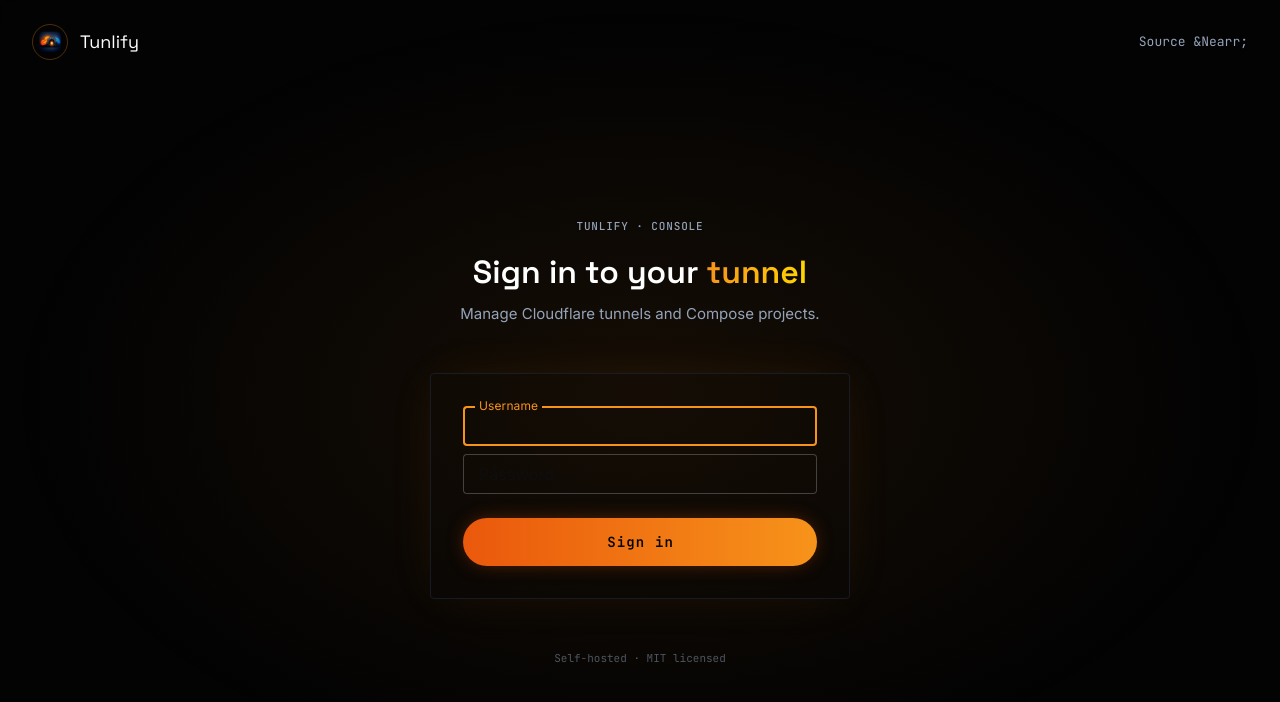
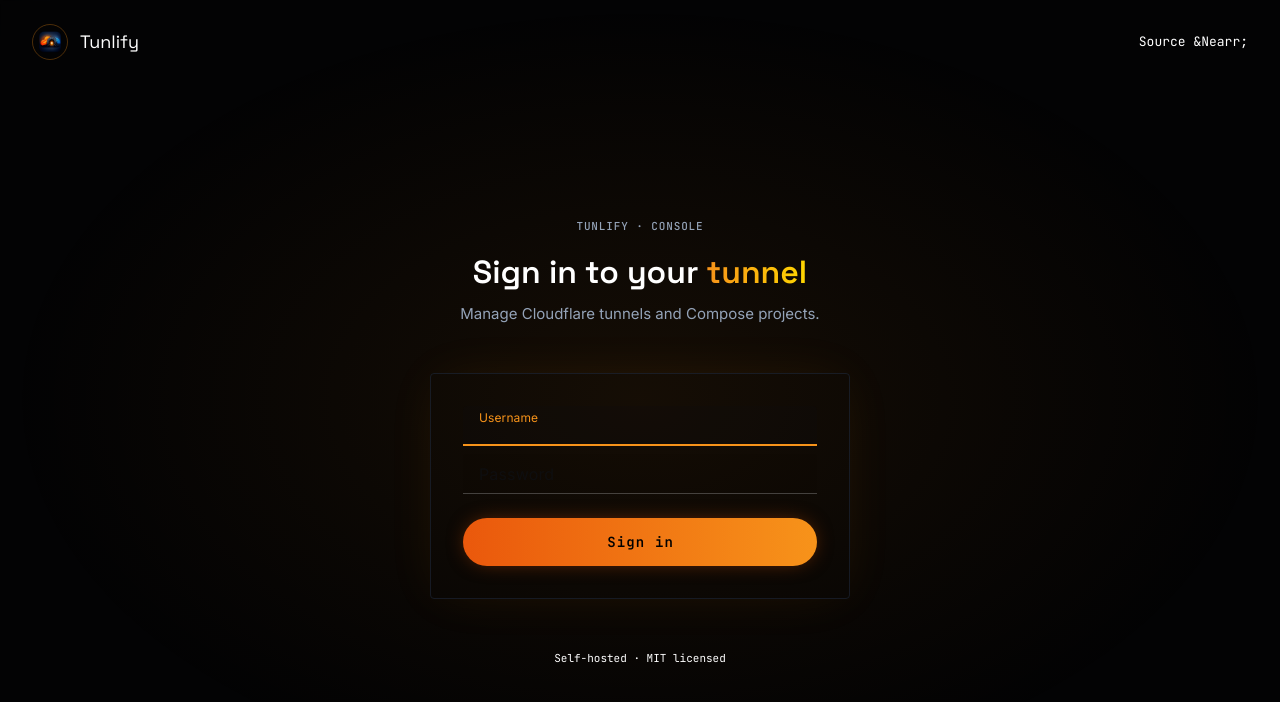
Before and after one commit to luzyver/Tunlify, a Vue app in the folder frontend/: page /login in a window 1280 px wide. Shown: the top 702 px of the page. Built offline with nearby package versions, Linux system fonts and the light colour scheme.

Commit message:
style: improve login form visuals by using filled fields and applying themed color

```diff
--- a/frontend/src/assets/main.css
+++ b/frontend/src/assets/main.css
@@ -38,6 +38,7 @@
 pre,
 .v-field__input {
   font-family: 'JetBrains Mono', monospace !important;
+  color: rgb(var(--v-theme-on-surface)) !important;
 }
 
 .tabular-nums,
--- a/frontend/src/views/LoginView.vue
+++ b/frontend/src/views/LoginView.vue
@@ -79,12 +79,10 @@
                     required
                     autofocus
                     autocomplete="username"
-                    prepend-inner-icon
                     class="mb-2"
                     hide-details="auto"
-                    variant="outlined"
+                    variant="filled"
                     color="primary"
-                    base-color="grey"
                   />
 
                   <v-text-field
@@ -93,12 +91,10 @@
                     type="password"
                     required
                     autocomplete="current-password"
-                    prepend-inner-icon
                     class="mb-6"
                     hide-details="auto"
-                    variant="outlined"
+                    variant="filled"
                     color="primary"
-                    base-color="grey"
                   />
 
                   <v-btn
```
